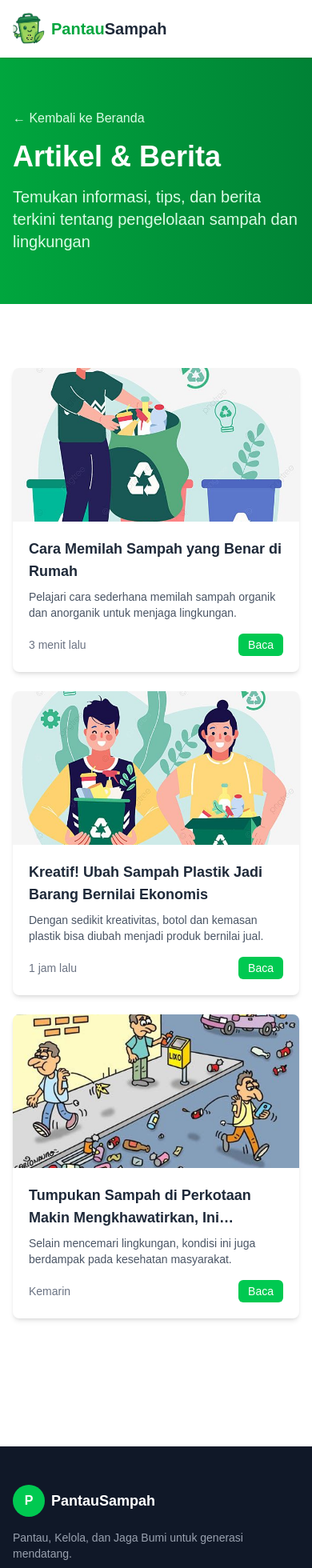
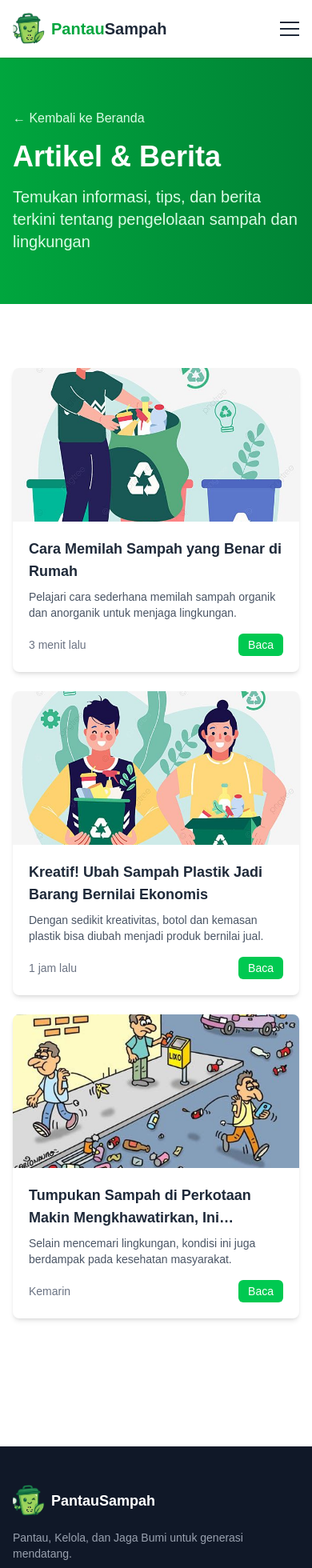
Before and after one commit to wahonowibowo/pantausampah, a Next.js app: page /berita in a window 390 px wide. Shown: the top 1960 px of the page at 80% size. Built offline with nearby package versions, Linux system fonts and the light colour scheme.

Commit message:
Fix: Add mobile hamburger menu and replace footer logo 'P' with actual logo image

```diff
--- /dev/null
+++ b/app/components/Header.tsx
@@ -0,0 +1,124 @@
+'use client';
+
+import Image from "next/image";
+import Link from "next/link";
+import { useState } from "react";
+
+export default function Header() {
+  const [isMenuOpen, setIsMenuOpen] = useState(false);
+
+  return (
+    <header className="bg-white shadow-sm sticky top-0 z-50">
+      <nav className="max-w-7xl mx-auto px-4 sm:px-6 lg:px-8 py-4">
+        <div className="flex justify-between items-center">
+          {/* Logo */}
+          <Link href="/" className="flex items-center gap-2">
+            <div className="w-10 h-10 rounded-full flex items-center justify-center overflow-hidden">
+              <Image
+                src="/images/logo/logo.png"
+                alt="Logo"
+                width={40}
+                height={40}
+                className="w-full h-full object-cover"
+              />
+            </div>
+            <span className="font-bold text-xl">
+              <span className="text-green-600">Pantau</span>
+              <span className="text-gray-800">Sampah</span>
+            </span>
+          </Link>
+
+          {/* Desktop Navigation Menu */}
+          <ul className="hidden md:flex gap-8">
+            <li>
+              <Link href="/" className="text-gray-700 hover:text-green-600 transition-colors">
+                Beranda
+              </Link>
+            </li>
+            <li>
+              <Link href="/#layanan" className="text-gray-700 hover:text-green-600 transition-colors">
+                Layanan
+              </Link>
+            </li>
+            <li>
+              <Link href="/berita" className="text-gray-700 hover:text-green-600 transition-colors">
+                Berita
+              </Link>
+            </li>
+            <li>
+              <Link href="#kontak" className="text-gray-700 hover:text-green-600 transition-colors">
+                Kontak
+              </Link>
+            </li>
+          </ul>
+
+          {/* Desktop CTA Button */}
+          <button className="hidden md:block bg-green-500 text-white px-6 py-2 rounded-lg hover:bg-green-600 transition-colors font-semibold">
+            Daftar
+          </button>
+
+          {/* Mobile Hamburger Menu Button */}
+          <button
+            onClick={() => setIsMenuOpen(!isMenuOpen)}
+            className="md:hidden flex flex-col gap-1.5"
+            aria-label="Toggle menu"
+          >
+            <span className={`w-6 h-0.5 bg-gray-800 transition-all ${isMenuOpen ? 'rotate-45 translate-y-2' : ''}`}></span>
+            <span className={`w-6 h-0.5 bg-gray-800 transition-all ${isMenuOpen ? 'opacity-0' : ''}`}></span>
+            <span className={`w-6 h-0.5 bg-gray-800 transition-all ${isMenuOpen ? '-rotate-45 -translate-y-2' : ''}`}></span>
+          </button>
+        </div>
+
+        {/* Mobile Navigation Menu */}
+        {isMenuOpen && (
+          <ul className="md:hidden flex flex-col gap-4 mt-4 pb-4 border-t pt-4">
+            <li>
+              <Link
+                href="/"
+                className="text-gray-700 hover:text-green-600 transition-colors block"
+                onClick={() => setIsMenuOpen(false)}
+              >
+                Beranda
+              </Link>
+            </li>
+            <li>
+              <Link
+                href="/#layanan"
+                className="text-gray-700 hover:text-green-600 transition-colors block"
+                onClick={() => setIsMenuOpen(false)}
+              >
+                Layanan
+              </Link>
+            </li>
+            <li>
+              <Link
+                href="/berita"
+                className="text-gray-700 hover:text-green-600 transition-colors block"
+                onClick={() => setIsMenuOpen(false)}
+              >
+                Berita
+              </Link>
+            </li>
+            <li>
+              <Link
+                href="#kontak"
+                className="text-gray-700 hover:text-green-600 transition-colors block"
+                onClick={() => setIsMenuOpen(false)}
+              >
+                Kontak
+              </Link>
+            </li>
+            <li>
+              <button
+                className="w-full bg-green-500 text-white px-6 py-2 rounded-lg hover:bg-green-600 transition-colors font-semibold"
+                onClick={() => setIsMenuOpen(false)}
+              >
+                Daftar
+              </button>
+            </li>
+          </ul>
+        )}
+      </nav>
+    </header>
+  );
+}
--- a/app/layout.tsx
+++ b/app/layout.tsx
@@ -3,6 +3,7 @@ import Image from "next/image";
 import Link from "next/link";
 import { Geist, Geist_Mono } from "next/font/google";
 import "./globals.css";
+import Header from "./components/Header";
 
 const geistSans = Geist({
   variable: "--font-geist-sans",
@@ -32,57 +33,7 @@ export default function RootLayout({
     >
       <body className="min-h-full flex flex-col bg-white">
         {/* Header */}
-        <header className="bg-white shadow-sm sticky top-0 z-50">
-          <nav className="max-w-7xl mx-auto px-4 sm:px-6 lg:px-8 py-4">
-            <div className="flex justify-between items-center">
-              {/* Logo */}
-              <Link href="/" className="flex items-center gap-2">
-                <div className="w-10 h-10 rounded-full flex items-center justify-center overflow-hidden">
-                  <Image
-                    src="/images/logo/logo.png"
-                    alt="Logo"
-                    width={40}
-                    height={40}
-                    className="w-full h-full object-cover"
-                  />
-                </div>
-                <span className="font-bold text-xl">
-                  <span className="text-green-600">Pantau</span>
-                  <span className="text-gray-800">Sampah</span>
-                </span>
-              </Link>
-
-              {/* Navigation Menu */}
-              <ul className="hidden md:flex gap-8">
-                <li>
-                  <Link href="/" className="text-gray-700 hover:text-green-600 transition-colors">
-                    Beranda
-                  </Link>
-                </li>
-                <li>
-                  <Link href="/#layanan" className="text-gray-700 hover:text-green-600 transition-colors">
-                    Layanan
-                  </Link>
-                </li>
-                <li>
-                  <Link href="/berita" className="text-gray-700 hover:text-green-600 transition-colors">
-                    Berita
-                  </Link>
-                </li>
-                <li>
-                  <Link href="#kontak" className="text-gray-700 hover:text-green-600 transition-colors">
-                    Kontak
-                  </Link>
-                </li>
-              </ul>
-
-              {/* CTA Button */}
-              <button className="hidden md:block bg-green-500 text-white px-6 py-2 rounded-lg hover:bg-green-600 transition-colors font-semibold">
-                Daftar
-              </button>
-            </div>
-          </nav>
-        </header>
+        <Header />
 
         {/* Main Content */}
         <main className="flex-1">
@@ -96,8 +47,14 @@ export default function RootLayout({
               {/* Logo Section */}
               <div>
                 <div className="flex items-center gap-2 mb-4">
-                  <div className="w-10 h-10 bg-green-500 rounded-full flex items-center justify-center font-bold">
-                    P
+                  <div className="w-10 h-10 rounded-full flex items-center justify-center overflow-hidden">
+                    <Image
+                      src="/images/logo/logo.png"
+                      alt="Logo"
+                      width={40}
+                      height={40}
+                      className="w-full h-full object-cover"
+                    />
                   </div>
                   <span className="font-bold text-lg">PantauSampah</span>
                 </div>
```
